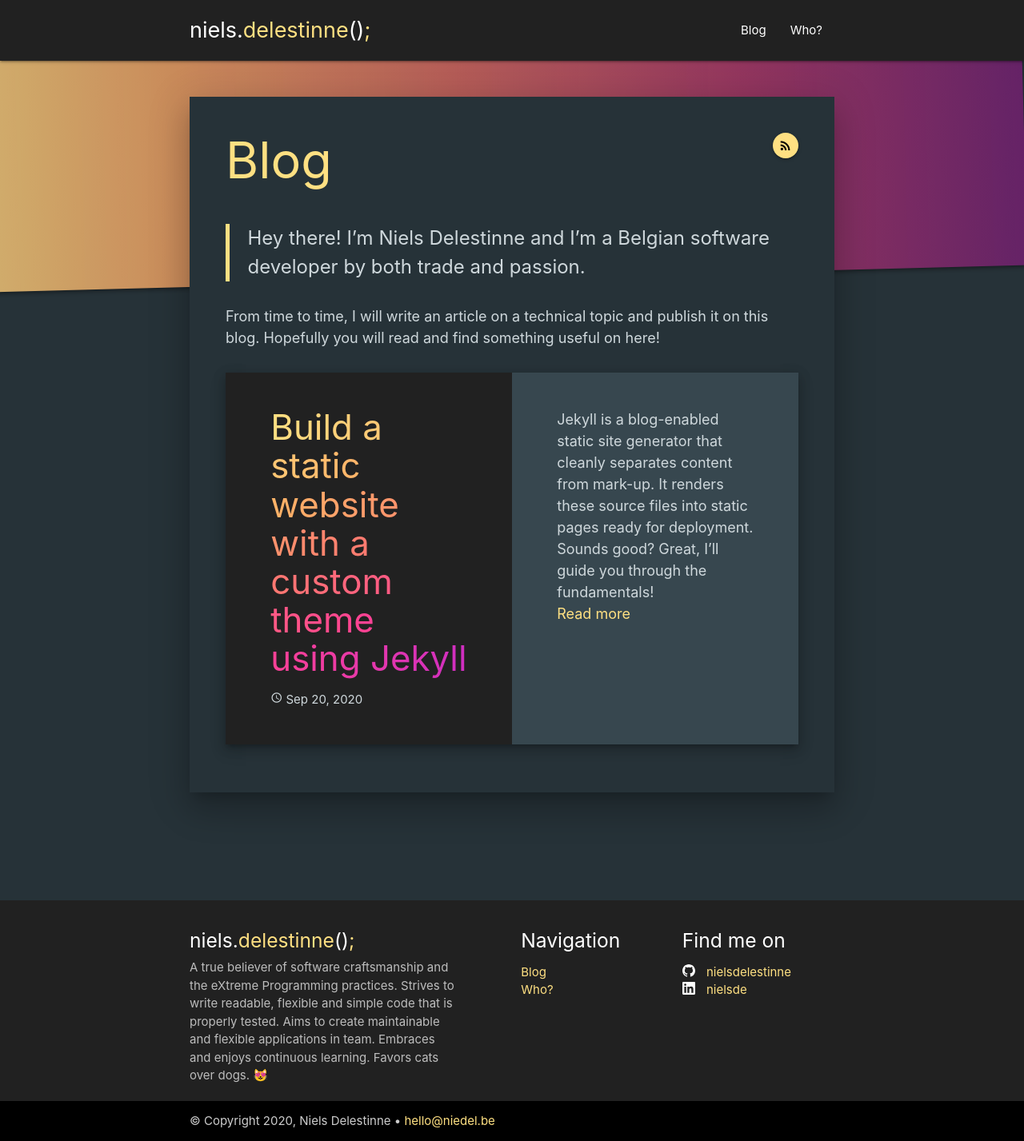
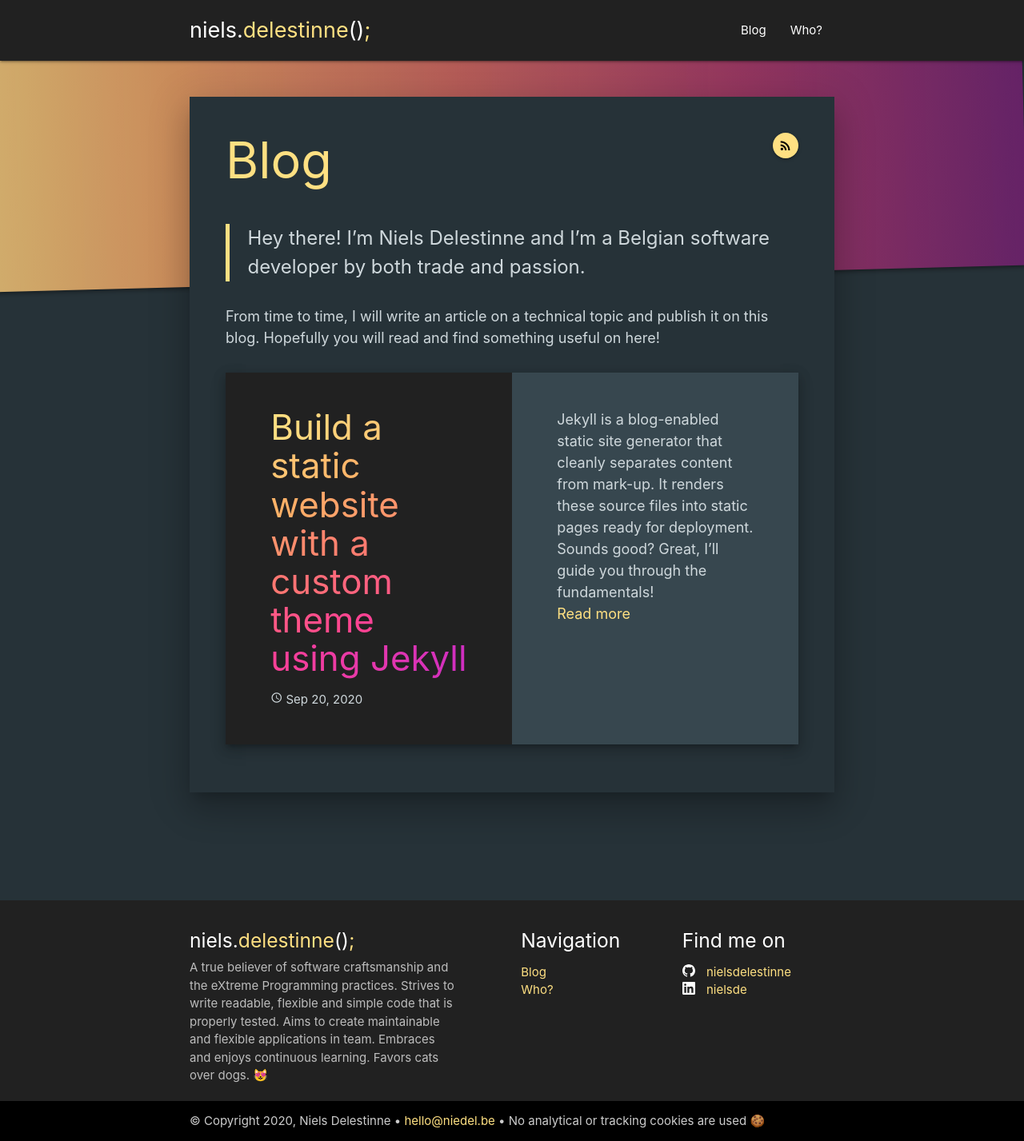
Before and after one commit to nielsdelestinne/niedel.be, a Jekyll site: the page built from index.markdown, in a window 1280 px wide. Shown: the whole page at 80% size. Built offline with Jekyll 4.4.1, drawn with Linux system fonts in a browser that asks for light colours.

Commit message:
Cookie notice added

```diff
--- a/_includes/footer.html
+++ b/_includes/footer.html
@@ -26,7 +26,9 @@
   </div>
   <div class="footer-copyright black">
     <div class="container">
-      © Copyright 2020, Niels Delestinne • <a href="mailto:{{ site.email }}">{{ site.email }}</a>
+      © Copyright 2020, Niels Delestinne
+      • <a href="mailto:{{ site.email }}">{{ site.email }}</a>
+      • No analytical or tracking cookies are used 🍪
     </div>
   </div>
 </footer>
```
